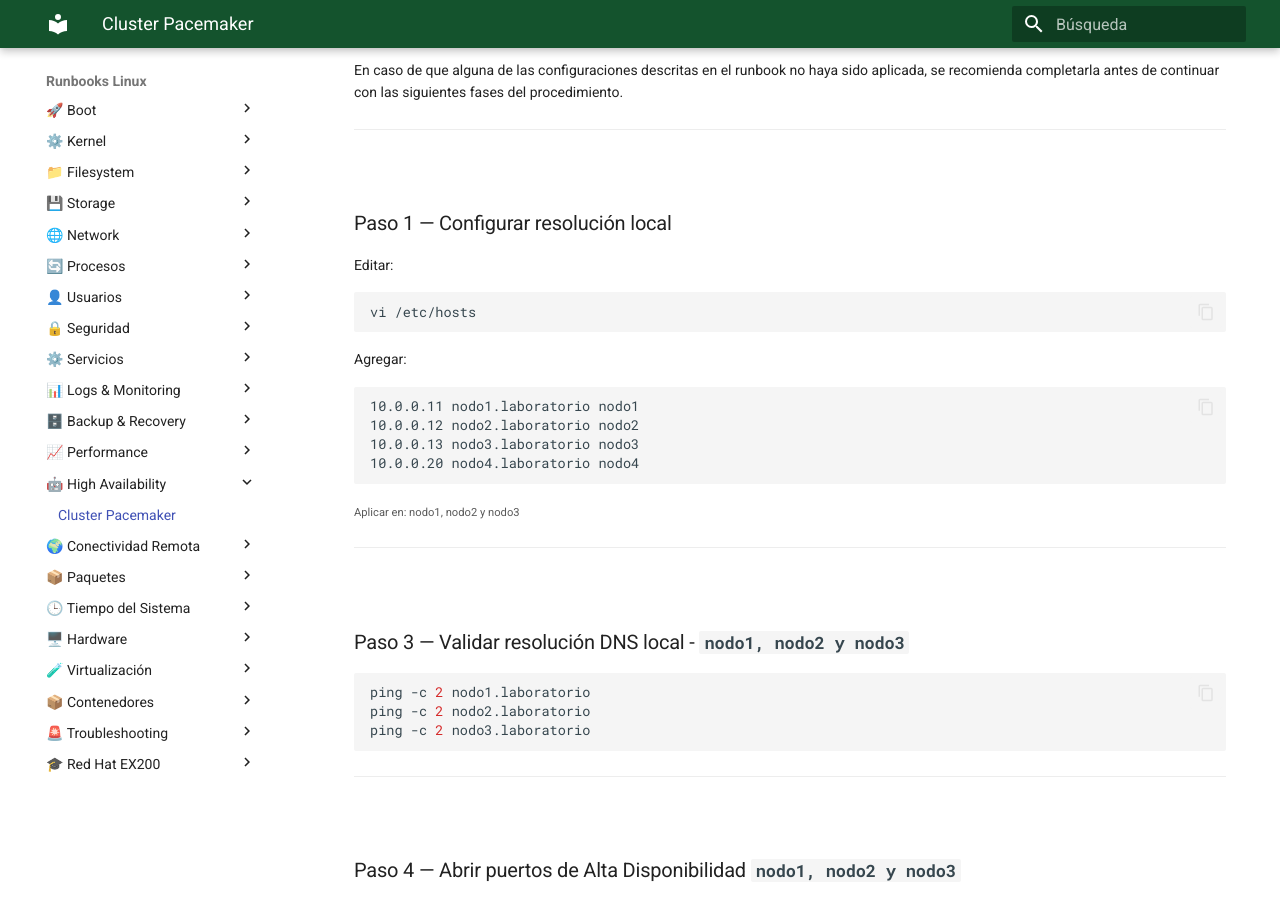
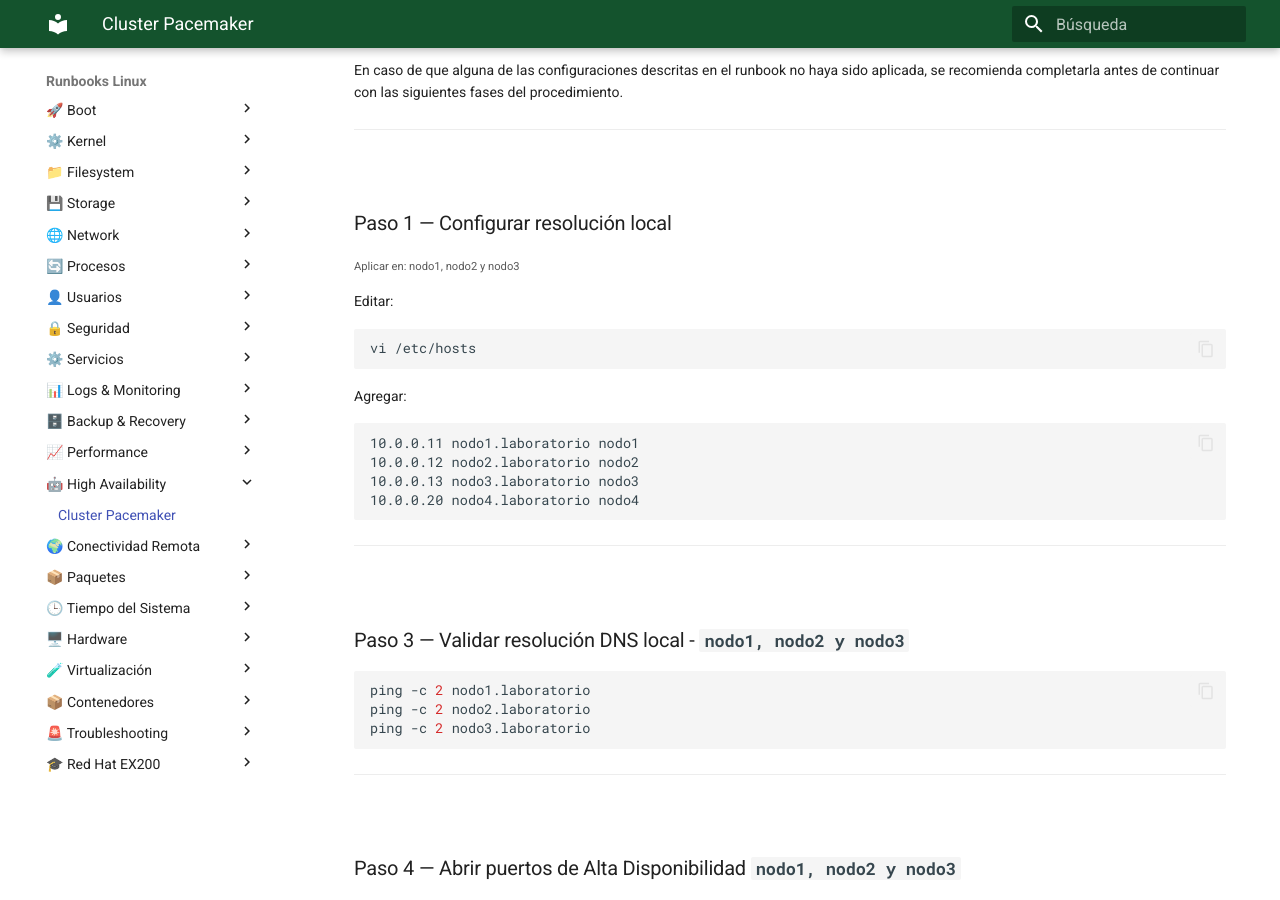
Before and after one commit to rocky99rhl/linux-runbooks, an MkDocs documentation site: the page built from docs/13-high-availability/Cluster_Pacemaker_Corosync_SBD.md, in a window 1280 px wide and 900 px high, scrolled down 1839 px. Built offline with MkDocs 1.6.1 and Material for MkDocs 9.7.7, drawn with Linux system fonts in a browser that asks for light colours; some of the changed lines change nothing that is shown.

Commit message:
update runbooks

````diff
--- a/docs/13-high-availability/Cluster_Pacemaker_Corosync_SBD.md
+++ b/docs/13-high-availability/Cluster_Pacemaker_Corosync_SBD.md
@@ -76,6 +76,7 @@ En caso de que alguna de las configuraciones descritas en el runbook no haya sid
 
 ### Paso 1 — Configurar resolución local
 
+<small>Aplicar en: nodo1, nodo2 y nodo3</small>
 
 Editar:
 
@@ -91,8 +92,6 @@ Agregar:
 10.0.0.13 nodo3.laboratorio nodo3
 10.0.0.20 nodo4.laboratorio nodo4
 ```
-
-<small>Aplicar en: nodo1, nodo2 y nodo3</small>
 
 ---
 &nbsp;
````
